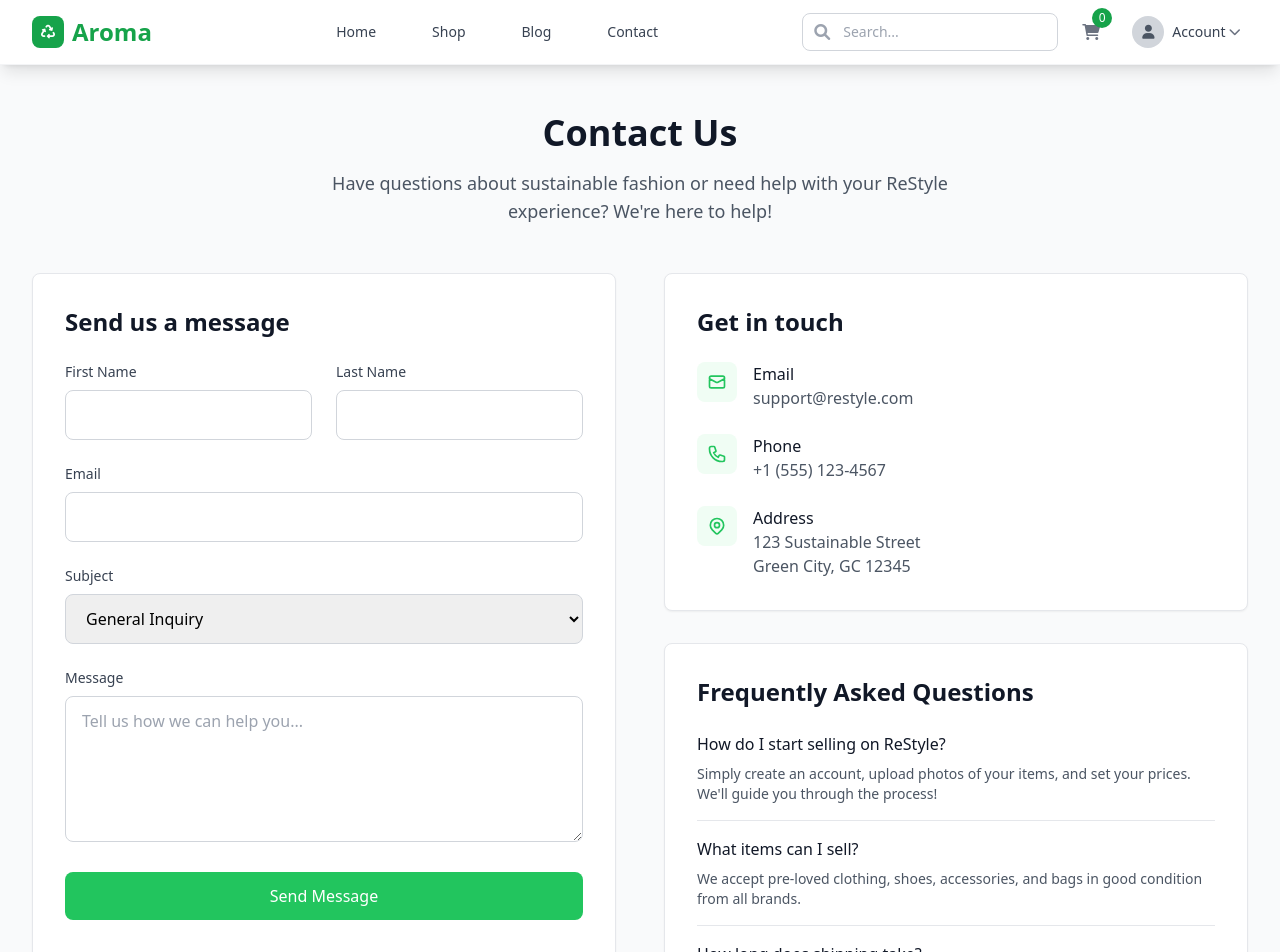
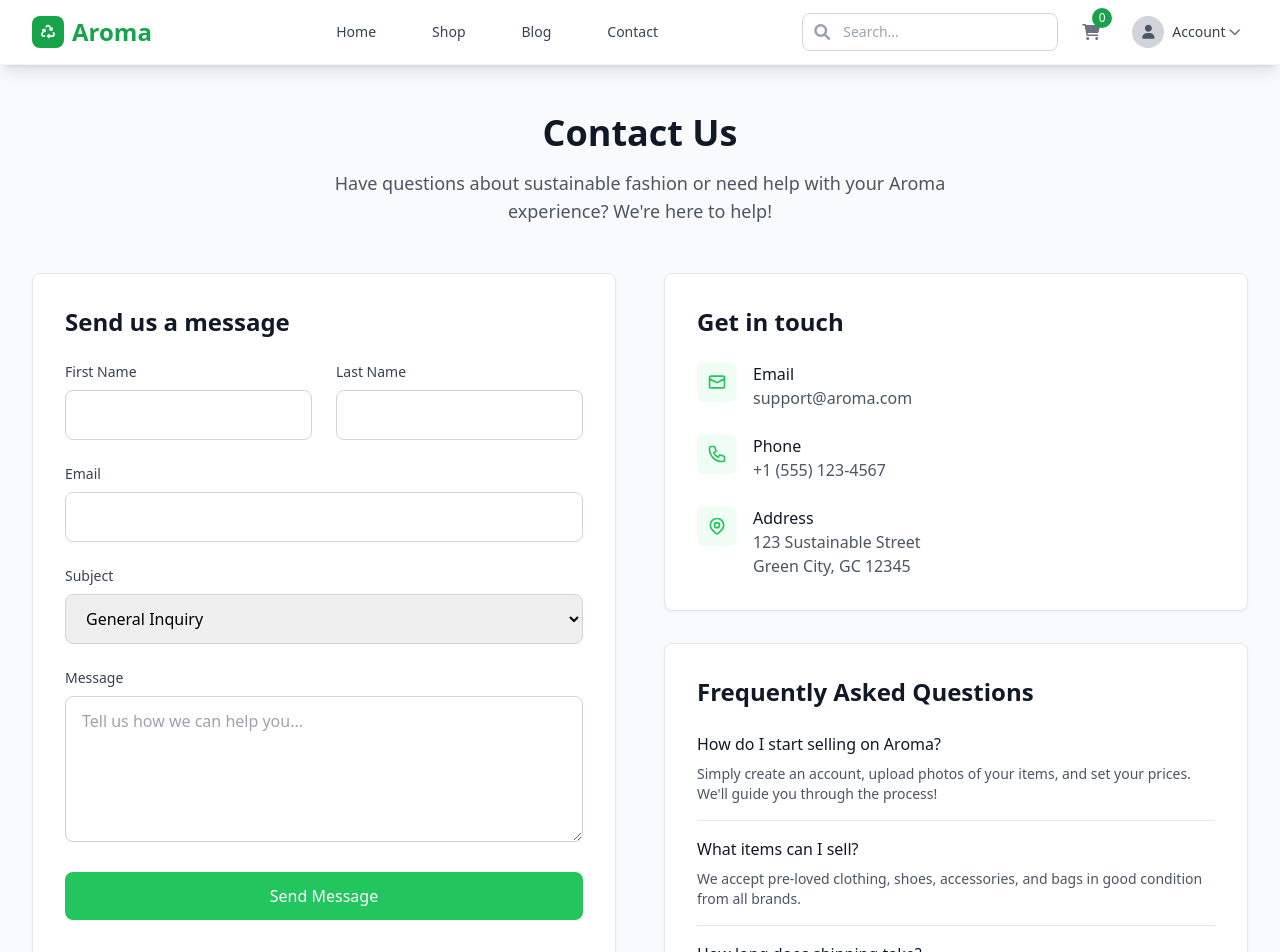
Before and after one commit to PorKeat/aroma-deploy, a Django app: page /contact/ in a window 1280 px wide. Shown: the top 952 px of the page. Run offline with Django 5.2, Linux system fonts and the light colour scheme; some libraries are stand-ins or nearby versions.

Commit message:
modified:name ReStyle to Aroma

```diff
--- a/core/templates/aroma/blog-details.html
+++ b/core/templates/aroma/blog-details.html
@@ -143,7 +143,7 @@
                 <p class="text-gray-700 mb-3 leading-relaxed">
                   The secondhand shopping section is so helpful! I never knew
                   about some of these platforms. Already found some amazing
-                  pieces on ReStyle 😍
+                  pieces on Aroma 😍
                 </p>
                 <button
                   class="text-sm text-green-600 hover:text-green-700 font-medium"
--- a/core/templates/aroma/contact.html
+++ b/core/templates/aroma/contact.html
@@ -33,7 +33,7 @@
         <h1 class="text-4xl font-bold text-gray-900 mb-4">Contact Us</h1>
         <p class="text-lg text-gray-600 max-w-2xl mx-auto">
           Have questions about sustainable fashion or need help with your
-          ReStyle experience? We're here to help!
+          Aroma experience? We're here to help!
         </p>
       </div>
 
@@ -154,7 +154,7 @@
                 </div>
                 <div>
                   <h3 class="font-medium text-gray-900">Email</h3>
-                  <p class="text-gray-600">support@restyle.com</p>
+                  <p class="text-gray-600">support@aroma.com</p>
                 </div>
               </div>
               <div class="flex items-start space-x-4">
@@ -222,7 +222,7 @@
             <div class="space-y-4">
               <div class="border-b border-gray-200 pb-4">
                 <h3 class="font-medium text-gray-900 mb-2">
-                  How do I start selling on ReStyle?
+                  How do I start selling on Aroma?
                 </h3>
                 <p class="text-gray-600 text-sm">
                   Simply create an account, upload photos of your items, and set
--- a/core/templates/aroma/footer.html
+++ b/core/templates/aroma/footer.html
@@ -69,7 +69,7 @@
         <div
           class="border-t border-gray-800 mt-8 pt-8 text-center text-gray-400"
         >
-          <p>&copy; 2024 ReStyle. All rights reserved.</p>
+          <p>&copy; 2024 Aroma. All rights reserved.</p>
         </div>
       </div>
     </footer>
--- a/core/templates/aroma/index.html
+++ b/core/templates/aroma/index.html
@@ -115,7 +115,7 @@
       <div class="max-w-7xl mx-auto px-4 sm:px-6 lg:px-8">
         <div class="text-center mb-12">
           <h2 class="text-3xl font-bold text-gray-900 mb-4">
-            Why Choose ReStyle?
+            Why Choose Aroma?
           </h2>
           <p class="text-gray-600">
             Making sustainable fashion accessible to everyone
--- a/core/templates/aroma/login.html
+++ b/core/templates/aroma/login.html
@@ -92,7 +92,7 @@
               >
                 <i class="fas fa-recycle text-white text-lg"></i>
               </div>
-              <span class="text-2xl font-bold text-white">ReStyle</span>
+              <span class="text-2xl font-bold text-white">Aroma</span>
             </a>
           </div>
 
--- a/core/templates/aroma/navbar.html
+++ b/core/templates/aroma/navbar.html
@@ -128,7 +128,7 @@
               <div class="p-4">
                 <!-- Not Logged In State -->
                 <div class="border-b border-gray-100 pb-4 mb-4">
-                  <p class="text-sm text-gray-600 mb-3">Welcome to ReStyle!</p>
+                  <p class="text-sm text-gray-600 mb-3">Welcome to Aroma!</p>
                   <div class="space-y-2 account-buttons">
                     <a
                       href="{% url 'login' %}"
--- a/core/templates/aroma/products.html
+++ b/core/templates/aroma/products.html
@@ -281,7 +281,7 @@
         <div class="max-w-7xl mx-auto px-4 sm:px-6 lg:px-8">
             <div class="grid grid-cols-1 md:grid-cols-4 gap-8">
                 <div>
-                    <h3 class="text-2xl font-bold text-green-400 mb-4">ReStyle</h3>
+                    <h3 class="text-2xl font-bold text-green-400 mb-4">Aroma</h3>
                     <p class="text-gray-400 mb-4">Making sustainable fashion accessible to everyone. Buy, sell, and discover pre-loved treasures.</p>
                     <div class="flex space-x-4">
                         <a href="#" class="text-gray-400 hover:text-white"><i class="fab fa-facebook"></i></a>
@@ -326,7 +326,7 @@
             </div>
 
             <div class="border-t border-gray-800 mt-8 pt-8 text-center text-gray-400">
-                <p>&copy; 2024 ReStyle. All rights reserved.</p>
+                <p>&copy; 2024 Aroma. All rights reserved.</p>
             </div>
         </div>
     </footer>
--- a/core/templates/aroma/register.html
+++ b/core/templates/aroma/register.html
@@ -24,7 +24,7 @@
               Create Account
             </h2>
             <p class="text-gray-600">
-              Join ReStyle and start your sustainable fashion journey!
+              Join Aroma and start your sustainable fashion journey!
             </p>
           </div>
 
@@ -365,7 +365,7 @@
           class="relative z-10 flex flex-col justify-center px-12 text-white"
         >
           <div class="max-w-md">
-            <h1 class="text-4xl font-bold mb-6">Join the ReStyle Community</h1>
+            <h1 class="text-4xl font-bold mb-6">Join the Aroma Community</h1>
             <p class="text-xl text-green-100 mb-8">
               Be part of the sustainable fashion revolution. Buy, sell, and
               discover unique pre-loved pieces.
```
